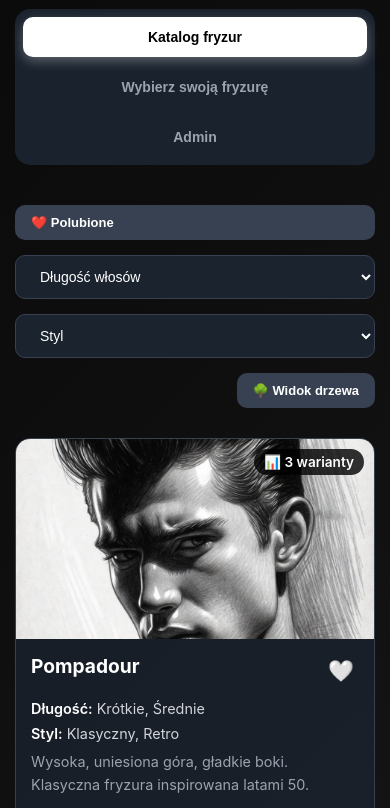
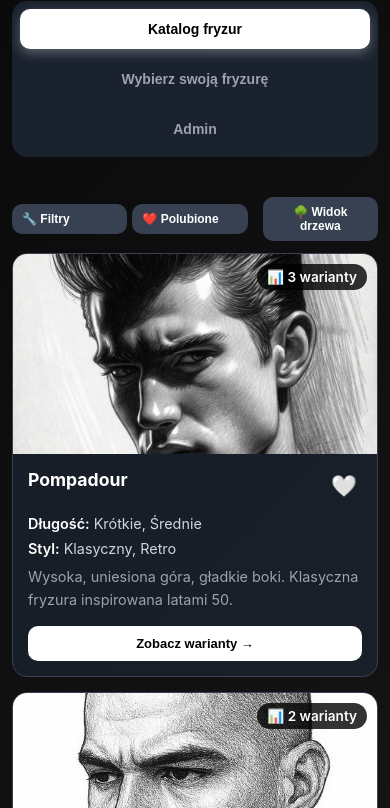
Before and after one commit to filip2017-del/katalog-fryzur-3, a plain HTML site: page index.html in a window 390 px wide. Shown: the part 55-863 px from the top of the page. Drawn offline with Linux system fonts and the light colour scheme.

Commit message:
Optimize button display on mobile and desktop - add filters header flex layout

```diff
--- a/css/components.css
+++ b/css/components.css
@@ -48,11 +48,45 @@
 }
 
 /* ===== FILTRY I SELECT ===== */
+.filters-header {
+    display: flex;
+    gap: 12px;
+    flex-wrap: wrap;
+    margin-bottom: 15px;
+    align-items: center;
+}
+
+.filters-header .btn {
+    padding: 12px 20px;
+    font-size: 14px;
+}
+
+#toggle-filters-btn {
+    font-weight: 600;
+}
+
+.filters-panel {
+    max-height: 200px;
+    overflow: hidden;
+    transition: max-height 0.3s ease-out, opacity 0.3s ease-out;
+    opacity: 1;
+    margin-bottom: 30px;
+}
+
+.filters-panel.collapsed {
+    max-height: 0;
+    opacity: 0;
+    margin-bottom: 0;
+}
+
 .filters {
     display: flex;
     gap: 15px;
-    margin-bottom: 30px;
     flex-wrap: wrap;
+    padding: 15px;
+    background: rgba(31, 41, 55, 0.5);
+    border-radius: 8px;
+    border: 1px solid #374151;
 }
 
 select {
--- a/css/responsive.css
+++ b/css/responsive.css
@@ -43,6 +43,20 @@
     }
 
     /* Filtry */
+    .filters-header {
+        display: flex;
+        gap: 8px;
+        flex-wrap: wrap;
+        margin-bottom: 15px;
+    }
+
+    .filters-header .btn {
+        flex: 1;
+        min-width: 120px;
+        padding: 10px 12px;
+        font-size: 13px;
+    }
+
     .filters {
         flex-direction: column;
     }
@@ -148,10 +162,40 @@
 
 /* Bardzo małe ekrany */
 @media (max-width: 480px) {
+    body {
+        padding: 12px;
+    }
+
     h1 {
         font-size: 1.5rem;
+        margin-bottom: 15px;
     }
 
+    /* Przyciski w headerze - kompaktowe */
+    .filters-header {
+        gap: 5px;
+        margin-bottom: 12px;
+    }
+
+    .filters-header .btn {
+        min-width: 90px;
+        padding: 8px 10px;
+        font-size: 12px;
+        flex: 1;
+    }
+
+    /* Filtry */
+    .filters {
+        padding: 12px;
+        gap: 10px;
+    }
+
+    select {
+        padding: 8px 10px;
+        font-size: 12px;
+    }
+
+    /* Karty */
     .card-image {
         height: 200px;
         font-size: 4rem;
@@ -161,6 +205,11 @@
         padding: 15px;
     }
 
+    .card-title {
+        font-size: 1.1rem;
+    }
+
+    /* Admin */
     .admin-thumb {
         width: 60px;
         height: 60px;
@@ -176,6 +225,7 @@
         font-size: 13px;
     }
 
+    /* Builder */
     .match-image {
         aspect-ratio: 1 / 1;
         max-width: 280px;
--- a/index.html
+++ b/index.html
@@ -37,10 +37,16 @@
         <main>
             <!-- KATALOG -->
             <section id="catalog" class="content-section active">
-                <div class="filters">
+                <div class="filters-header">
+                    <button id="toggle-filters-btn" class="btn btn-secondary">
+                        🔧 Filtry
+                    </button>
                     <button id="favorites-filter-btn" class="btn btn-secondary" title="Pokaż polubione fryzury">
                         ❤️ Polubione
                     </button>
+                </div>
+                <div id="filters-panel" class="filters-panel collapsed">
+                    <div class="filters">
                     <select id="filter-length" aria-label="Filtruj według długości">
                         <option value="all">Długość włosów</option>
                         <option value="Krótkie">Krótkie</option>
@@ -54,6 +60,8 @@
                         <option value="Retro">Retro</option>
                         <option value="Alternatywny">Alternatywny</option>
                     </select>
+                </div>
+                </div>
                 </div>
                 <div id="catalog-grid" class="cards-grid"></div>
             </section>
--- a/js/app.js
+++ b/js/app.js
@@ -129,6 +129,12 @@ const App = {
      * Inicjalizuje katalog
      */
     initCatalog() {
+        // Toggle filtry
+        document.getElementById('toggle-filters-btn').addEventListener('click', () => {
+            const panel = document.getElementById('filters-panel');
+            panel.classList.toggle('collapsed');
+        });
+
         // Filtry
         document.getElementById('filter-length').addEventListener('change', (e) => {
             this.state.filters.length = e.target.value;
--- a/js/components/catalog.js
+++ b/js/components/catalog.js
@@ -58,15 +58,15 @@ const Catalog = {
      * Renderuje przełącznik widoku
      */
     renderViewSwitcher() {
-        const filtersDiv = document.querySelector('.filters');
+        const filtersHeader = document.querySelector('.filters-header');
         let switcher = document.getElementById('view-switcher');
 
         if (!switcher) {
             switcher = document.createElement('button');
             switcher.id = 'view-switcher';
             switcher.className = 'btn btn-secondary';
-            switcher.style.marginLeft = 'auto';
-            filtersDiv.appendChild(switcher);
+            switcher.style.marginLeft = '10px';
+            filtersHeader.appendChild(switcher);
         }
 
         switcher.innerHTML = '🌳 Widok drzewa';
@@ -412,18 +412,17 @@ const Catalog = {
         const grid = document.getElementById('catalog-grid');
 
         // Dodaj przycisk powrotu
-        const filtersDiv = document.querySelector('.filters');
+        const filtersHeader = document.querySelector('.filters-header');
         let backBtn = document.getElementById('favorites-back-btn');
 
         if (!backBtn) {
             backBtn = document.createElement('button');
             backBtn.id = 'favorites-back-btn';
             backBtn.className = 'btn btn-secondary';
-            backBtn.style.marginRight = 'auto';
-            backBtn.innerHTML = '← Powrót do katalogu';
-            filtersDiv.insertBefore(backBtn, filtersDiv.firstChild);
+            filtersHeader.insertBefore(backBtn, filtersHeader.firstChild);
         }
 
+        backBtn.innerHTML = '← Powrót do katalogu';
         backBtn.onclick = () => {
             this.currentView = 'main';
             App.renderCurrentTab();
```
